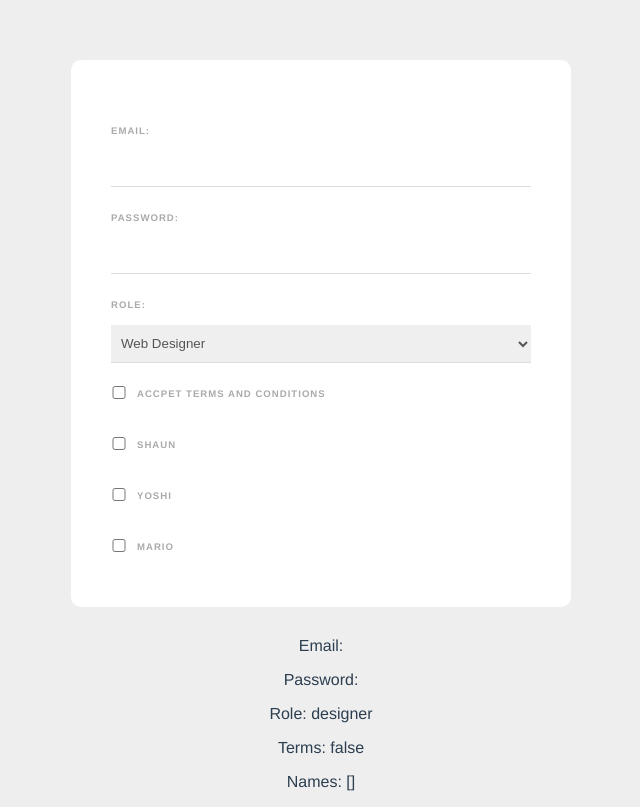
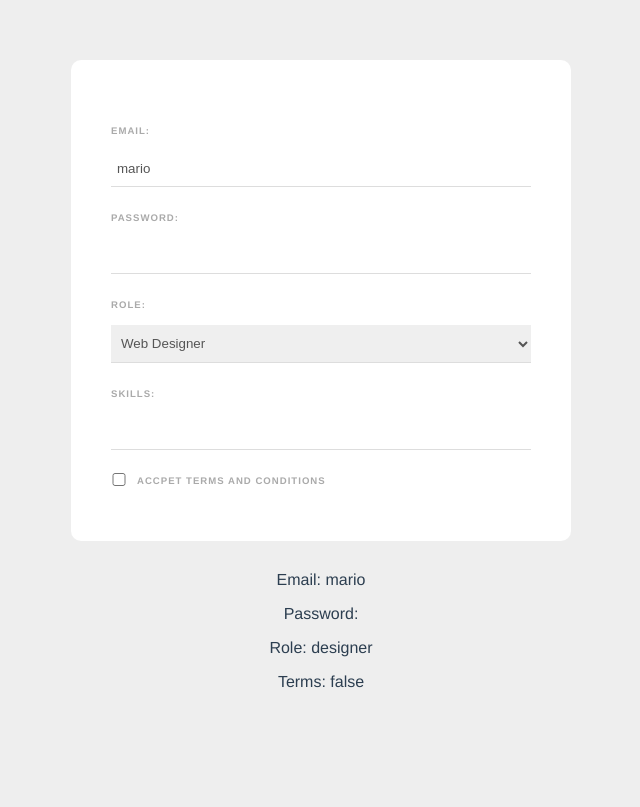
Before and after one commit to JYuwoody/Vue, a Vue app in the folder web-form/: page / in a window 1280 px wide. Shown: the whole page, without its empty margins (319-959 px from the left). Built offline with nearby package versions, Linux system fonts and the light colour scheme.

Commit message:
Keyboard Events

```diff
--- a/web-form/src/components/SignupForm.vue
+++ b/web-form/src/components/SignupForm.vue
@@ -12,41 +12,42 @@
         <option value="designer">Web Designer</option>
     </select>
 
+    <label>Skills:</label>
+    <input type="text" v-model="tempSkill" @keyup="addSkill">
+    <div v-for="skill in skills" :key="skill" class="pill">
+        {{ skill }}
+    </div>
+
     <div class="terms">
         <input type="checkbox" v-model="terms" required>
         <label>Accpet terms and conditions</label>
     </div>
-
-    <div>
-        <input type="checkbox" value="shaun" v-model="names">
-        <label>Shaun</label>
-    </div>
-    <div>
-        <input type="checkbox" value="yoshi" v-model="names">
-        <label>Yoshi</label>
-    </div>
-    <div>
-        <input type="checkbox" value="mario" v-model="names">
-        <label>Mario</label>
-    </div>
-
   </form>
   <p>Email: {{ email }}</p>
   <p>Password: {{ password }}</p>
   <p>Role: {{ role }}</p>
   <p>Terms: {{ terms }}</p>
-  <p>Names: {{ names }}</p>
+
 </template>
 
 <script>
 export default {
     data() {
         return {
-            email: '',
+            email: 'mario',
             password: '',
             role: 'designer',
             terms: false,
-            names: []
+            tempSkill: '',
+            skills: []
+        }
+    },
+    methods: {
+        addSkill(e) {
+            if(e.key === ',' && this.tempSkill) {
+                this.skills.push(this.tempSkill)
+                this.tempSkill = ''
+            }
         }
     }
 }
```
